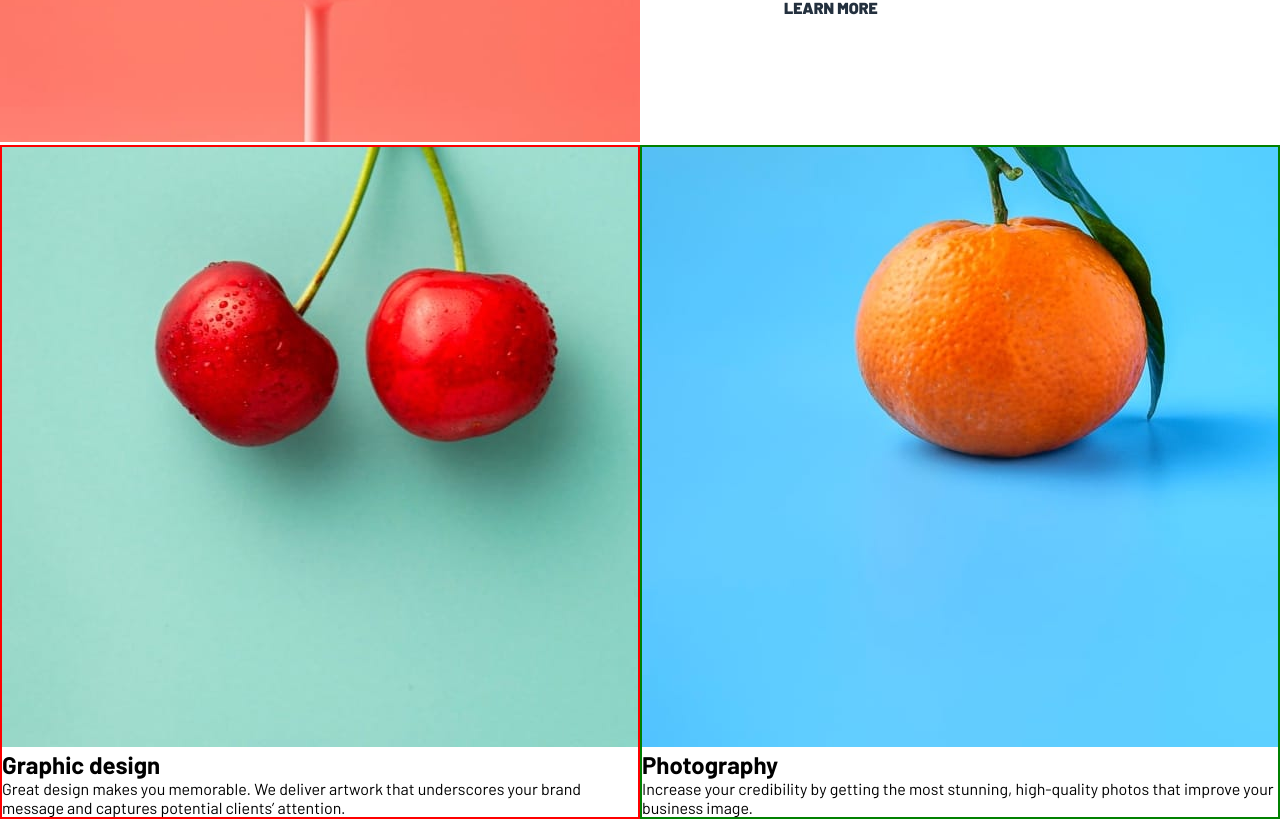
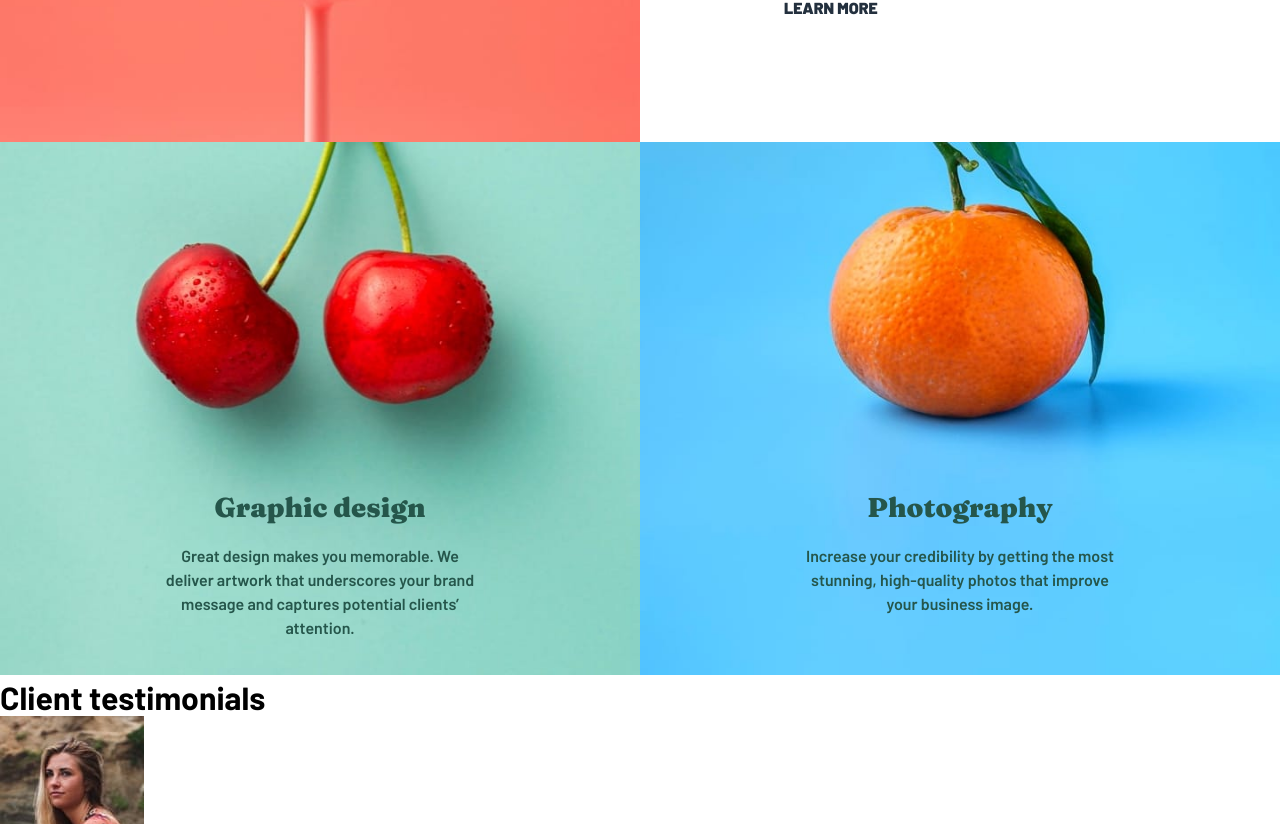
Before and after one commit to ibra-san/sunnyside-agency-landing-page-main, a React (Create React App) app in the folder frontend/: page / in a window 1280 px wide. Shown: the part 1636-2460 px from the top of the page. Built offline with nearby package versions, Linux system fonts and the light colour scheme; a web font is replaced by a local one.

Commit message:
Updated: "Added section 3 to website"

```diff
--- a/frontend/src/App.scss
+++ b/frontend/src/App.scss
@@ -277,15 +277,82 @@ $DefaultFontSize: 18px;
   }
 
   .Section3 {
+    margin-top: -3px;
     display: flex;
+
     &__Graphic {
-      border: 2px solid red;
       width: 50vw;
+      position: relative;
+      height: auto;
+
+      &--Text {
+        position: absolute;
+        width: 50%;
+        display: flex;
+        flex-direction: column;
+        justify-content: center;
+        align-items: center;
+        top: 65%;
+        left: 25%;
+        color: $DarkSaturatedCyan;
+
+        &--Title {
+          font-weight: 900;
+          font-family: 'Fraunces', serif;
+          font-size: 1.7rem;
+          margin-bottom: 20px;
+        }
+
+        &--Body {
+          font-weight: 600;
+          text-align: center;
+          font-family: 'Barlow', sans-serif;
+          line-height: 150%;
+        }
+
+
+      }
+
+      &--Img {
+        width: 100%;
+      }
     }
 
     &__Photo {
-      border: 2px solid green;
       width: 50vw;
+      position: relative;
+
+      &--Text {
+        position: absolute;
+        width: 50%;
+        display: flex;
+        flex-direction: column;
+        justify-content: center;
+        align-items: center;
+        top: 65%;
+        left: 25%;
+        color: $DarkSaturatedCyan;
+
+        &--Title {
+          font-weight: 900;
+          font-family: 'Fraunces', serif;
+          font-size: 1.7rem;
+          margin-bottom: 20px;
+        }
+
+        &--Body {
+          font-weight: 600;
+          text-align: center;
+          font-family: 'Barlow', sans-serif;
+          line-height: 150%;
+        }
+
+      }
+
+      &--Img {
+        width: 100%;
+      }
+
     }
   }
 }
--- a/frontend/src/components/Section3.js
+++ b/frontend/src/components/Section3.js
@@ -5,29 +5,33 @@ function Section3() {
     <section className='Section3'>
       <div className='Section3__Graphic'>
 
+        <div className='Section3__Graphic--Text'>
+          <h1 className='Section3__Graphic--Text--Title'>Graphic design </h1>
+          <p className='Section3__Graphic--Text--Body'>Great design makes you memorable. We deliver artwork that underscores your brand message and captures potential clients’ attention.</p>
+        </div>
+
         <picture className='Section3__Graphic--Img'>
           <source className="Section3__Graphic--Img" media="(max-width: 450px)" srcset="images/mobile/image-graphic-design.jpg" alt="graphic design" />
           <img className="Section3__Graphic--Img" src="images/desktop/image-graphic-design.jpg" alt="graphic design" />
         </picture>
 
-        <div className='Section3__Graphic--Text'>
-          <h1 className='Section3__Graphic--Text--Title'>Graphic design </h1>
-          <p className='Section3__Graphic--Text--Body'>Great design makes you memorable. We deliver artwork that underscores your brand message and captures potential clients’ attention.</p>
-        </div>
+
 
       </div>
 
       <div className='Section3__Photo'>
+
+        <div className='Section3__Photo--Text'>
+          <h1 className='Section3__Photo--Text--Title'>Photography</h1>
+          <p className='Section3__Photo--Text--Body'>Increase your credibility by getting the most stunning, high-quality photos that improve your business image.</p>
+        </div>
 
         <picture className='Section3__Photo--Img'>
           <source className="Section3__Photo--Img" media="(max-width: 450px)" srcset="images/mobile/image-photography.jpg" alt="Photography" />
           <img className="Section3__Photo--Img" src="images/desktop/image-photography.jpg" alt="Photography" />
         </picture>
 
-        <div className='Section3__Photo--Text'>
-          <h1 className='Section3__Photo--Text--Title'>Photography</h1>
-          <p className='Section3__Photo--Text--Body'>Increase your credibility by getting the most stunning, high-quality photos that improve your business image.</p>
-        </div>
+
 
       </div>
     </section>
```
